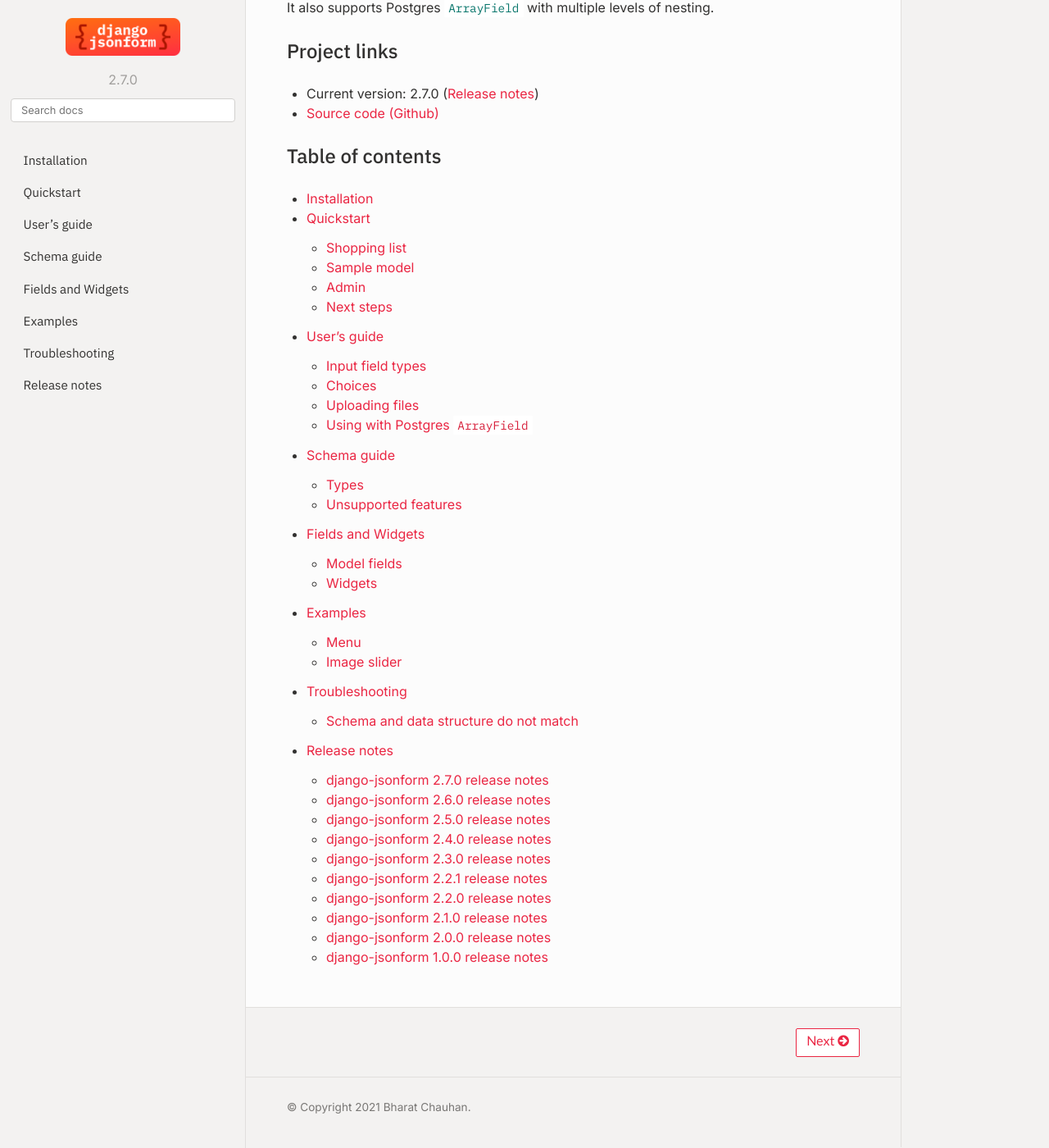
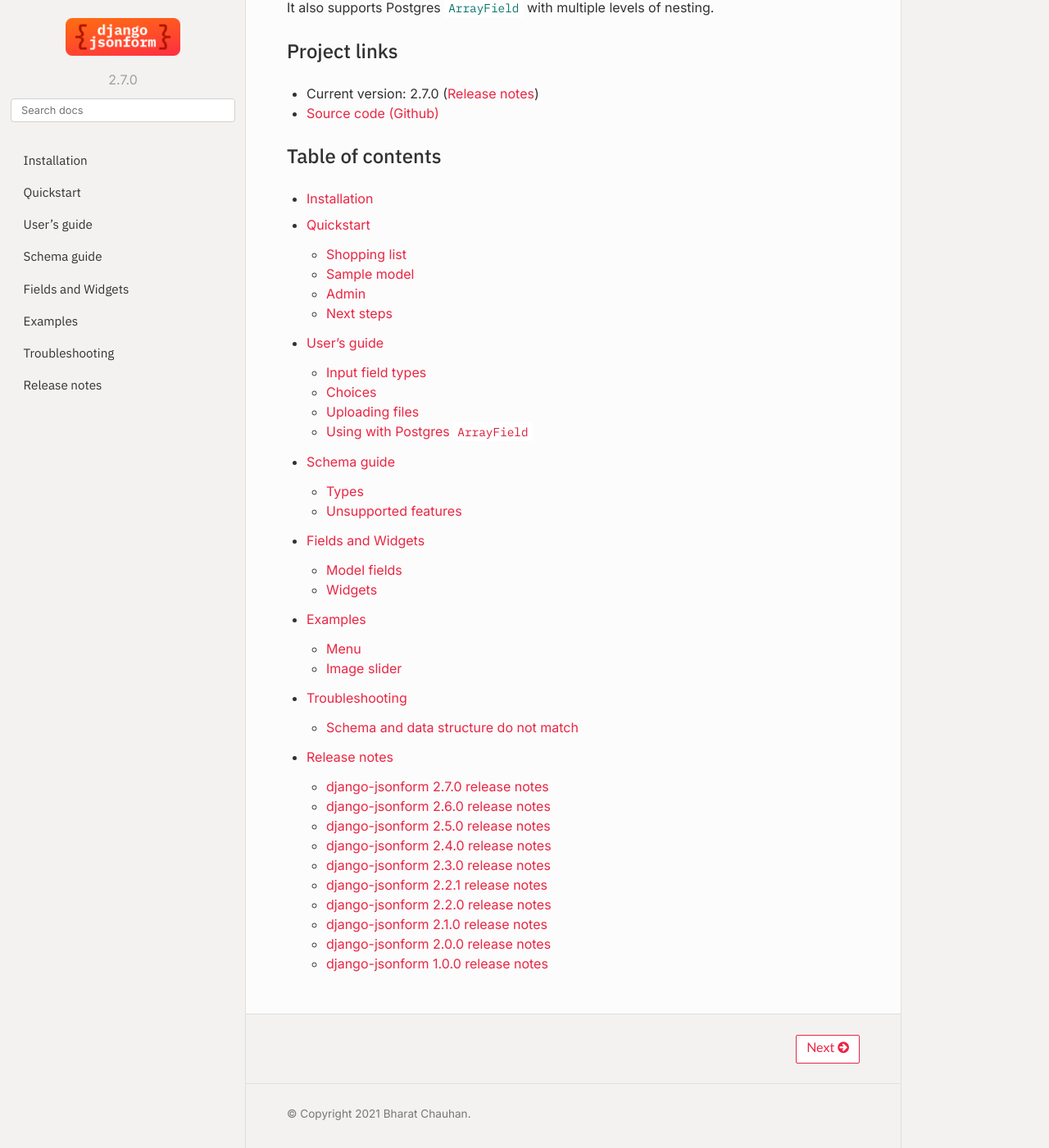
Before and after one commit to bhch/django-jsonform, a Sphinx documentation site: the page built from docs/index.rst, in a window 1280 px wide and 1400 px high, scrolled down 303 px. Shown: the whole window at 82% size. Built offline with Sphinx 7.4.7 and the Read the Docs theme 2.0.0, drawn with Linux system fonts in a browser that asks for light colours.

Commit message:
Fix gap between  toctree list items in docs

```diff
--- a/docs/_static/candy.css
+++ b/docs/_static/candy.css
@@ -303,6 +303,17 @@ p.admonition-title {
 .rst-content .highlighted {
     background: #fffbbb;
     box-shadow: none;
+}
+
+.rst-content .toctree-wrapper ul li.toctree-l1 {
+    margin-bottom: 8px;
+}
+
+.rst-content .section ol li > ol,
+.rst-content .section ol li > ul,
+.rst-content .section ul li > ol,
+.rst-content .section ul li > ul {
+    margin-top: 0;
 }
 
 .rst-content .code-block-caption .headerlink::after,
```
